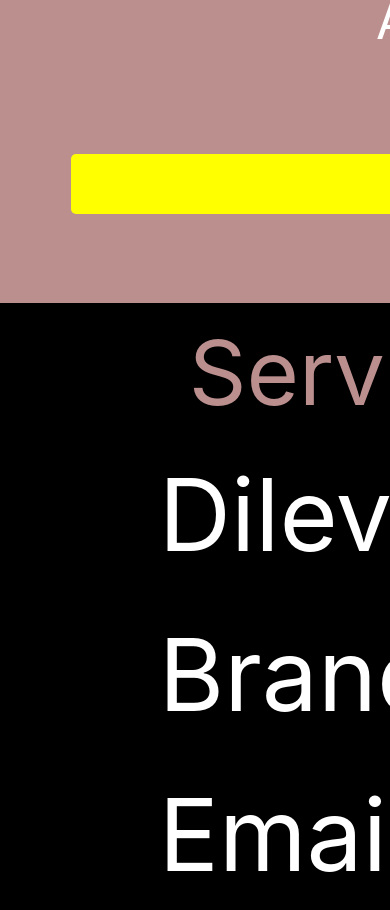
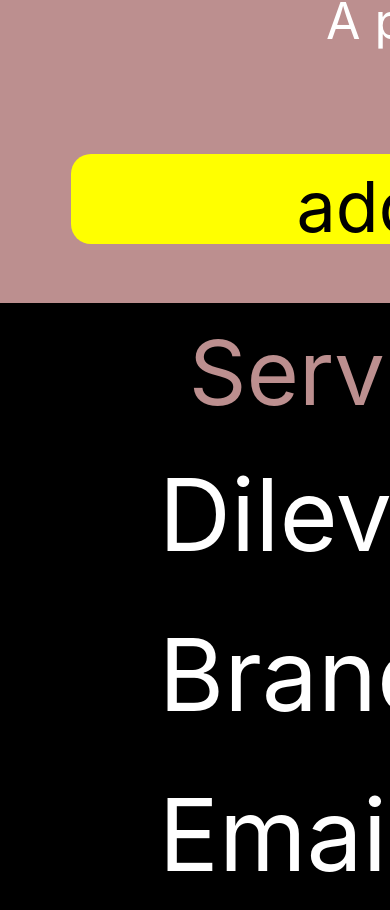
Before and after one commit to nuru11/NextJs-Restaurant-App, a Next.js app: page /menu in a window 390 px wide. Shown: the part 4897-5807 px from the top of the page. Built offline with nearby package versions, Linux system fonts and the light colour scheme; no server answers.

Commit message:
new features

```diff
--- a/components/SideNav.js
+++ b/components/SideNav.js
@@ -13,6 +13,7 @@ function SideNa() {
   return (
     <SideNav
     className={Styles.sideNavComponent}
+    style={{ backgroundColor: 'rosybrown' }}
 >
     <SideNav.Toggle  />
     <SideNav.Nav defaultSelected="home" className={Styles.sideNavComponentNav} >
--- a/pages/menu/[plateDetail].js
+++ b/pages/menu/[plateDetail].js
@@ -27,8 +27,6 @@ function PlateDetail() {
 
   const addToCartHandler = () => {
     dispatch(addToCart(plate))
-    alert(addToCart)
-     alert(JSON.stringify(plate))
        router.push("/cart")
   }
 
--- a/styles/Home.module.css
+++ b/styles/Home.module.css
@@ -1896,9 +1896,10 @@ position: relative;
    }
 
    .menuButton{
-    width: 1000px;
-    font-size: 50px;
-    height: 60px;
+    width: 900px;
+    font-size: 70px;
+    height: 90px;
+    border-radius: 20px;
    }
 /*
    .layoutFooter{
@@ -2479,7 +2480,6 @@ position: relative;
       display: block;
       position: fixed;
       height: 500px;
-      background-color: rosybrown;
 
     }
 
```
